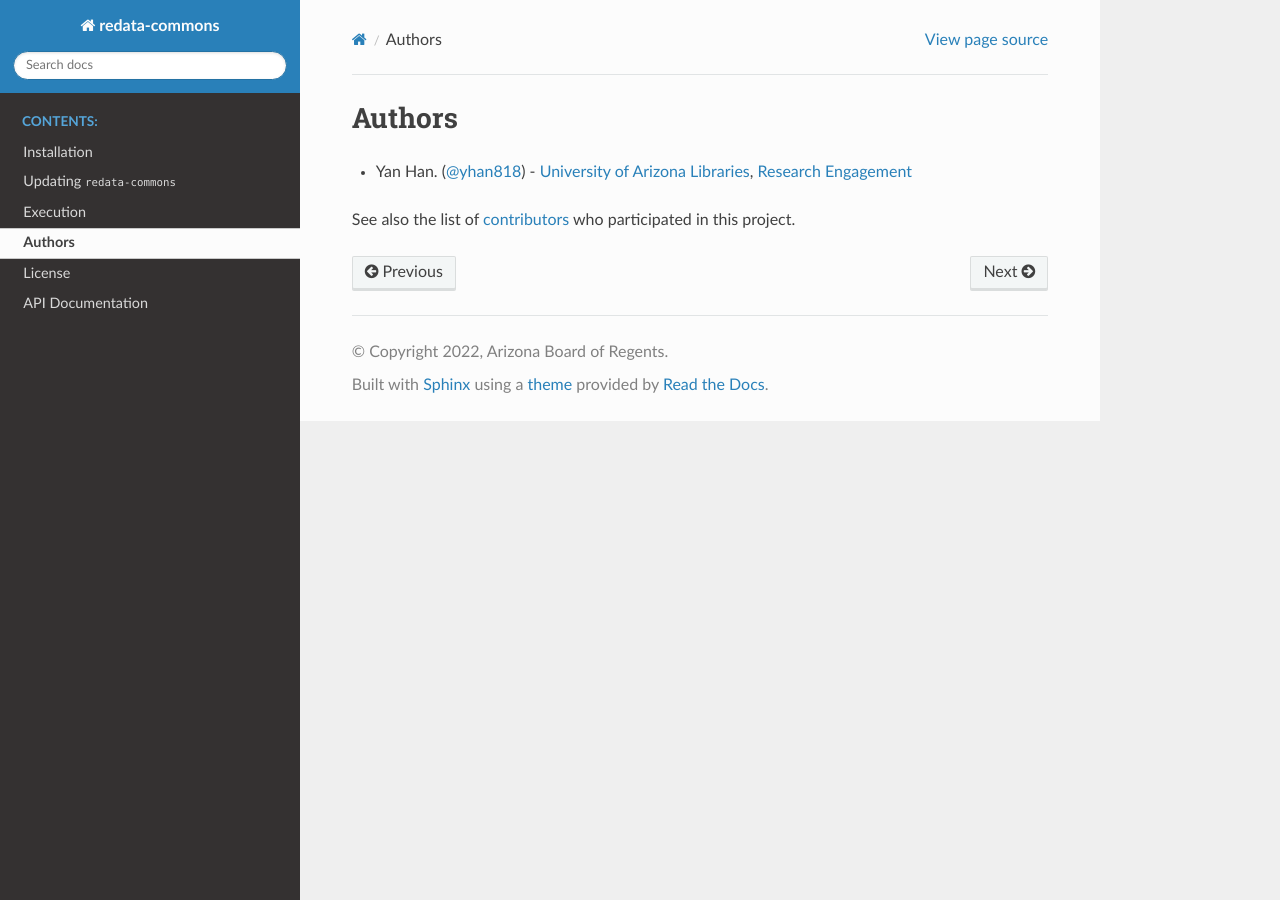
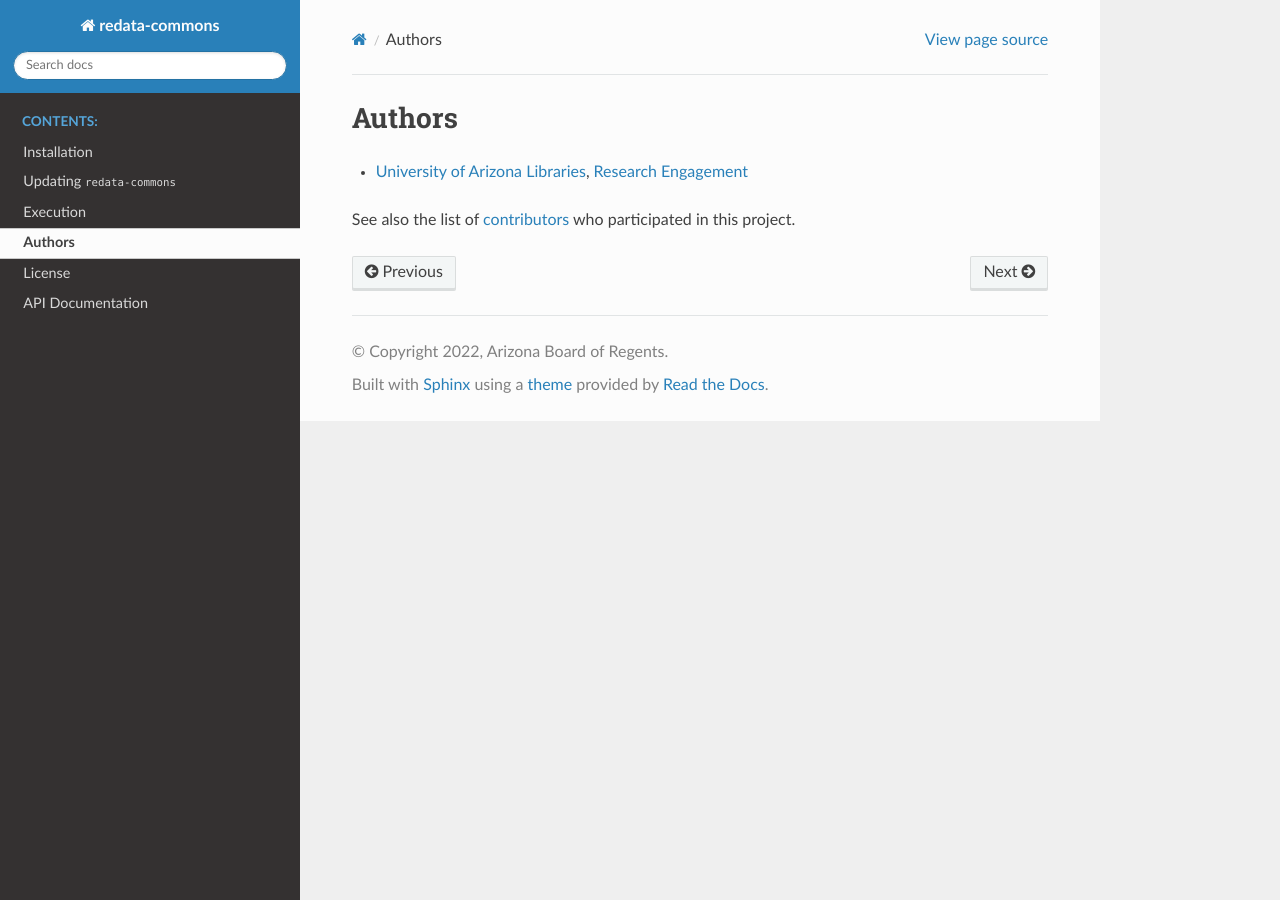
Before and after one commit to UAL-RE/redata-commons, a Sphinx documentation site: the page built from docs/source/authors.rst, in a window 1280 px wide. Built offline with Sphinx 7.4.7 and the Read the Docs theme 3.1.0, drawn with Linux system fonts in a browser that asks for light colours.

Commit message:
Update author to UAL-RE in readthedocs

```diff
--- a/docs/source/authors.rst
+++ b/docs/source/authors.rst
@@ -1,11 +1,9 @@
 Authors
 -------
 
--  Yan Han. (`@yhan818`_) -
-   `University of Arizona Libraries`_, `Research Engagement`_
+-  `University of Arizona Libraries`_, `Research Engagement`_
 
 See also the list of :repo:`contributors <contributors>` who participated in this project.
 
-.. _@yhan818: http://www.github.com/yhan818
 .. _University of Arizona Libraries: https://github.com/ualibraries
 .. _Research Engagement: https://github.com/UAL-RE
```
